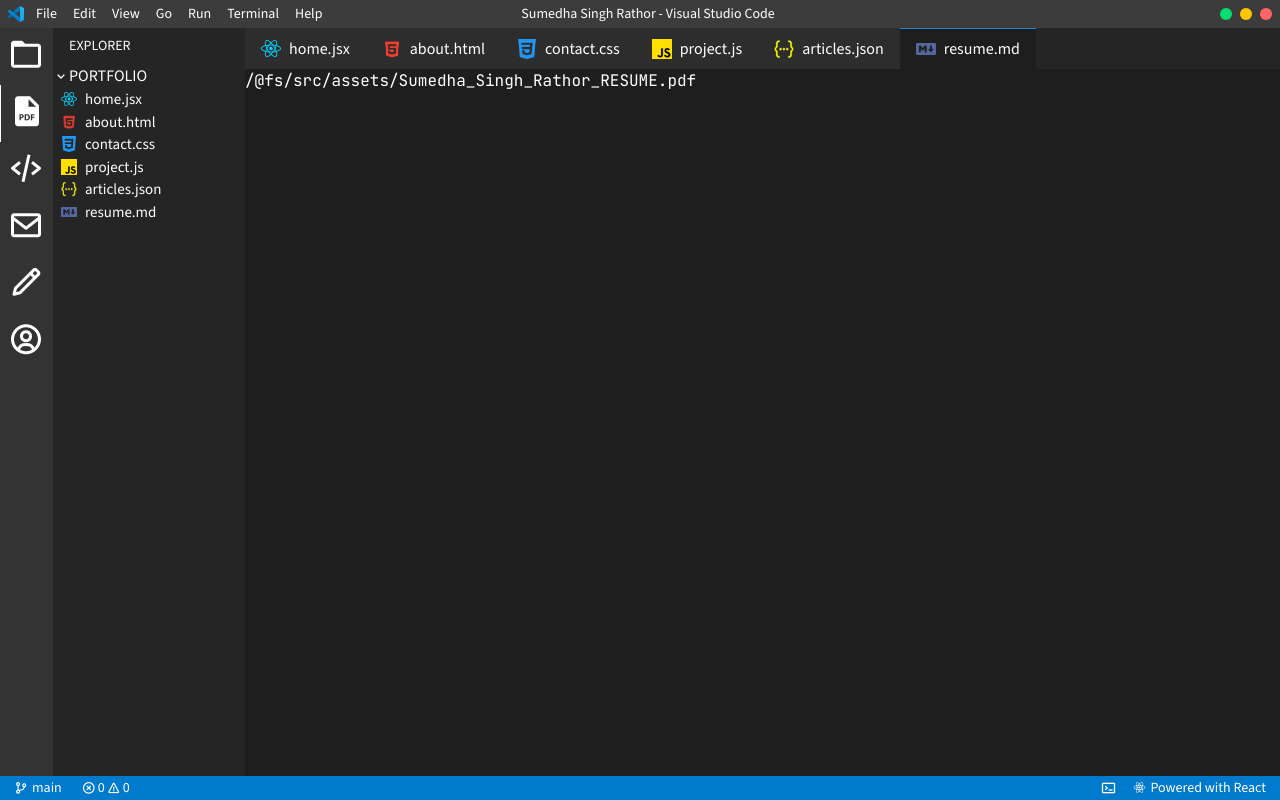
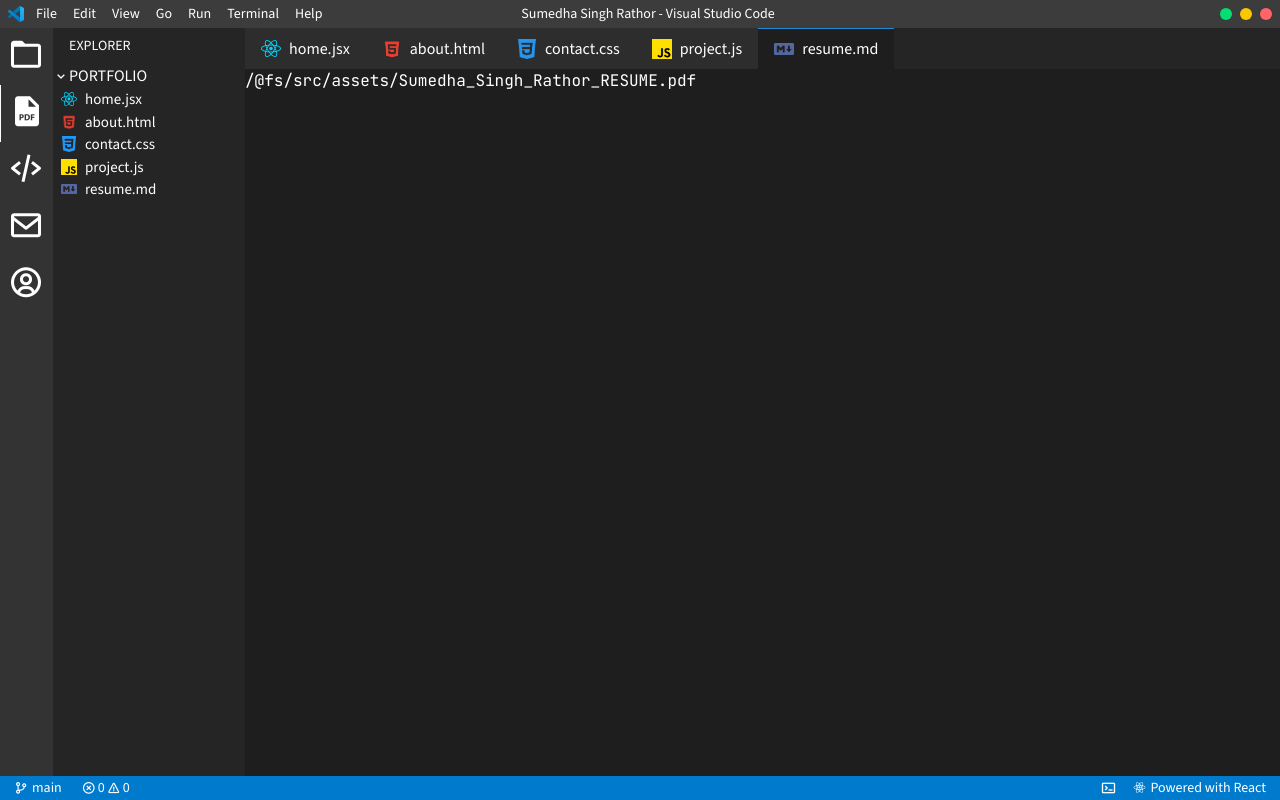
Before and after one commit to SumedhaSinghRathor/VSCode, a React (Vite) app: page /resume in a window 1280 px wide. Built offline with nearby package versions, Linux system fonts and the light colour scheme.

Commit message:
removing articles section

```diff
--- a/src/App.jsx
+++ b/src/App.jsx
@@ -5,13 +5,11 @@ import React from "./assets/react.svg";
 import Html from "./assets/html.png";
 import Css from "./assets/css.png";
 import Js from "./assets/js.png";
-import Json from "./assets/json.svg";
 import MD from "./assets/Markdown.png";
 import Home from "./sections/Home";
 import About from "./sections/About";
 import Contact from "./sections/Contact";
 import Project from "./sections/Project";
-import Articles from "./sections/Articles";
 import Resume from "./sections/Resume";
 import Terminal from "./components/Terminal";
 
@@ -21,7 +19,6 @@ function App() {
     { file: Html, link: "/about", fileName: "about.html" },
     { file: Css, link: "/contact", fileName: "contact.css" },
     { file: Js, link: "/projects", fileName: "project.js" },
-    { file: Json, link: "/articles", fileName: "articles.json" },
     { file: MD, link: "/resume", fileName: "resume.md" },
   ];
 
@@ -72,6 +69,7 @@ function App() {
           <div className="size-3 bg-yellow-400 rounded-full" />
           <a
             href="https://www.google.com/"
+            title="Close the portfolio"
             className="size-3 bg-red-400 rounded-full cursor-pointer"
           />
         </div>
@@ -113,15 +111,6 @@ function App() {
             className="p-2"
           >
             <i className="bx bx-envelope text-4xl" />
-          </NavLink>
-          <NavLink
-            to="/articles"
-            style={({ isActive }) => ({
-              borderLeft: isActive ? "1px solid white" : "",
-            })}
-            className="p-2"
-          >
-            <i className="bx bx-pencil text-4xl" />
           </NavLink>
           <NavLink
             to="/about"
@@ -188,7 +177,6 @@ function App() {
                 <Route path="/about" element={<About />} />
                 <Route path="/contact" element={<Contact />} />
                 <Route path="/projects" element={<Project />} />
-                <Route path="/articles" element={<Articles />} />
                 <Route path="/resume" element={<Resume />} />
               </Routes>
             </div>
--- a/src/components/Terminal.jsx
+++ b/src/components/Terminal.jsx
@@ -46,7 +46,8 @@ function Terminal({ terminal, setTerminal, height, setHeight }) {
   projects  - View my projects
   contact   - Contact Information
   date      - Show current date
-  clear     - Clear terminal`;
+  clear     - Clear terminal
+  git       - Navigate to github`;
         break;
 
       case "about":
@@ -59,14 +60,7 @@ because I spend the most of time here anyway.`;
       case "cd":
         const path = args[0] || "/";
         const formattedPath = path.startsWith("/") ? path : `/${path}`;
-        const validRoutes = [
-          "/",
-          "/about",
-          "/contact",
-          "/projects",
-          "/articles",
-          "/resume",
-        ];
+        const validRoutes = ["/", "/about", "/contact", "/projects", "/resume"];
 
         if (args.length === 0) {
           output = `Available routes: \n${validRoutes.join("\n")}`;
@@ -89,6 +83,10 @@ because I spend the most of time here anyway.`;
   Backend: Express.js, Node.js, Spring Boot, Flask, FastAPI, MongoDB, PostgreSQL
   DevOps: Docker, Kubernetes, Git, GitHub, Jenkins
   Tools: Figma, Power BI, Tableau`;
+        break;
+
+      case "git":
+        window.location.replace("https://github.com/SumedhaSinghRathor");
         break;
 
       case "projects":
--- a/src/sections/Articles.jsx
+++ /dev/null
@@ -1,5 +0,0 @@
-function Articles() {
-  return <div className="ide">Articles</div>;
-}
-
-export default Articles;
```
Also changed, not shown: src/assets/json.svg (deleted), 1 other file (tests, documents, lock files or other folders).
